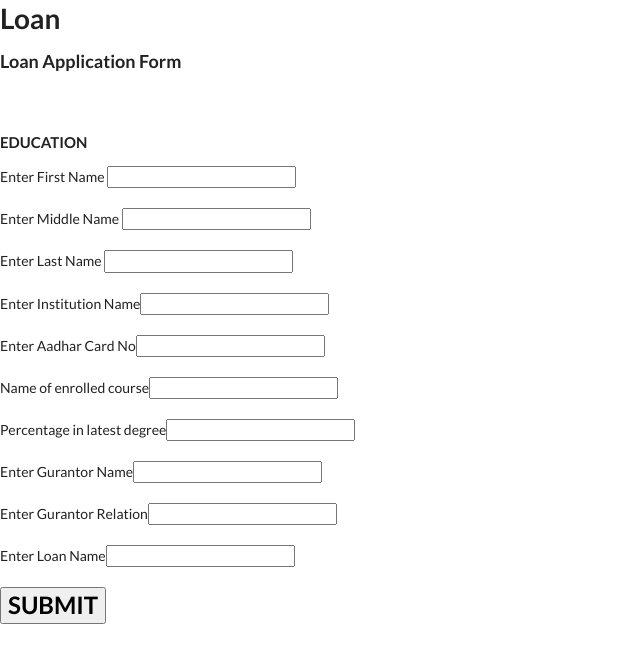
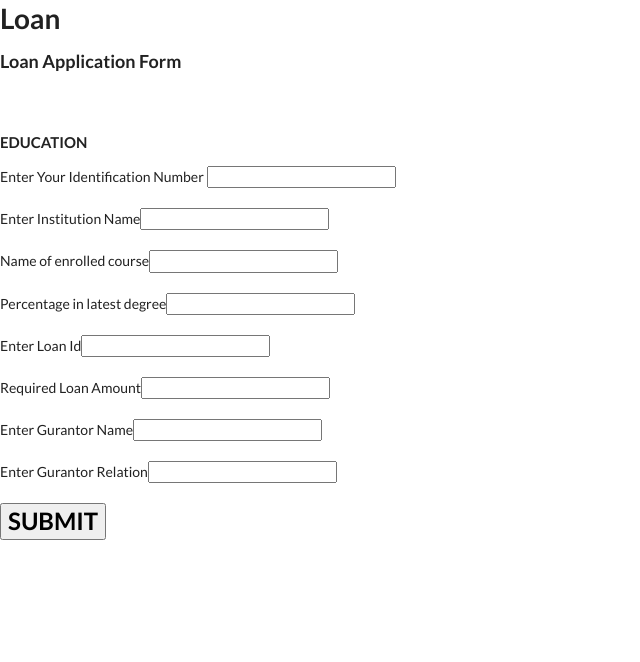
Before and after one commit to harshita360/loan-management-dbms, a React (Create React App) app in the folder client/: page /educationform in a window 1280 px wide. Shown: the top 662 px of the page, without its empty margins (0-640 px from the left). Built offline with nearby package versions, Linux system fonts and the light colour scheme.

Commit message:
added education loan form

```diff
--- a/client/src/components/CustomerSignIn.js
+++ b/client/src/components/CustomerSignIn.js
@@ -8,7 +8,7 @@ class CustomerSignIn extends React.Component {
     console.log("function called");
 
     axios
-      .post("showData", {
+      .post("/customersignin", {
         id: this.state.customerId,
         password: this.state.password,
         account: this.state.account,
--- a/client/src/components/LoanFormEdu.js
+++ b/client/src/components/LoanFormEdu.js
@@ -1,17 +1,44 @@
 import React from "react";
+import axios from "axios";
 
 class LoanFormEdu extends React.Component {
   state = {
-    fname: "",
-    mname: "",
-    lname: "",
+    custid: "",
     clg: "",
-    adhrno: 0,
     course: "",
     per: "",
+    amt: 0,
     gname: "",
     grelation: "",
-    loanname: "",
+    loanid: "",
+  };
+
+  submitEducationForm = () => {
+    console.log(this.state);
+    axios
+      .post("/loanform/edu", {
+        custid: this.state.custid,
+        clg: this.state.clg,
+        course: this.state.course,
+        per: this.state.per,
+        amt: this.state.amt,
+        gname: this.state.gname,
+        grelation: this.state.grelation,
+        loanid: this.state.loanid,
+      })
+      .then(function (res) {
+        console.log(res.data.submit);
+        //history.push("/dashboard");
+        if (res.data.submit) {
+          console.log("submitted succesfully");
+        } else {
+          console.log("unsuccessfull");
+        }
+      })
+      .catch(function (error) {
+        console.log("error in submission");
+        console.log(error);
+      });
   };
 
   render() {
@@ -20,47 +47,40 @@ class LoanFormEdu extends React.Component {
         <h3> Loan Application Form</h3>
         <br />
         <h4>EDUCATION</h4>
-        <label>Enter First Name </label>
-        <input />
-        <br />
-        <br />
-        <label>Enter Middle Name </label>
-        <input />
-        <br />
-        <br />
-        <label>Enter Last Name </label>
-        <input />
+        <label>Enter Your Identification Number </label>
+        <input onChange={(e) => this.setState({ custid: e.target.value })} />
         <br />
         <br />
         <label>Enter Institution Name</label>
-        <input />
-        <br />
-        <br />
-        <label>Enter Aadhar Card No</label>
-        <input />
+        <input onChange={(e) => this.setState({ clg: e.target.value })} />
         <br />
         <br />
         <label>Name of enrolled course</label>
-        <input />
+        <input onChange={(e) => this.setState({ course: e.target.value })} />
         <br />
         <br />
         <label>Percentage in latest degree</label>
-        <input />
+        <input onChange={(e) => this.setState({ per: e.target.value })} />
+        <br />
+        <br />
+        <label>Enter Loan Id</label>
+        <input onChange={(e) => this.setState({ loanid: e.target.value })} />
+        <br />
+        <br />
+        <label>Required Loan Amount</label>
+        <input onChange={(e) => this.setState({ amt: e.target.value })} />
         <br />
         <br />
         <label>Enter Gurantor Name</label>
-        <input />
+        <input onChange={(e) => this.setState({ gname: e.target.value })} />
         <br />
         <br />
         <label>Enter Gurantor Relation</label>
-        <input />
+        <input onChange={(e) => this.setState({ grelation: e.target.value })} />
         <br />
         <br />
-        <label>Enter Loan Name</label>
-        <input />
-        <br />
-        <br />
-        <button>
+
+        <button onClick={this.submitEducationForm}>
           <h2>SUBMIT</h2>
         </button>
         <br />
```
Also changed, not shown: client/src/setupProxy.js (+9 -3 lines), 1 other file (tests, documents, lock files or other folders).
